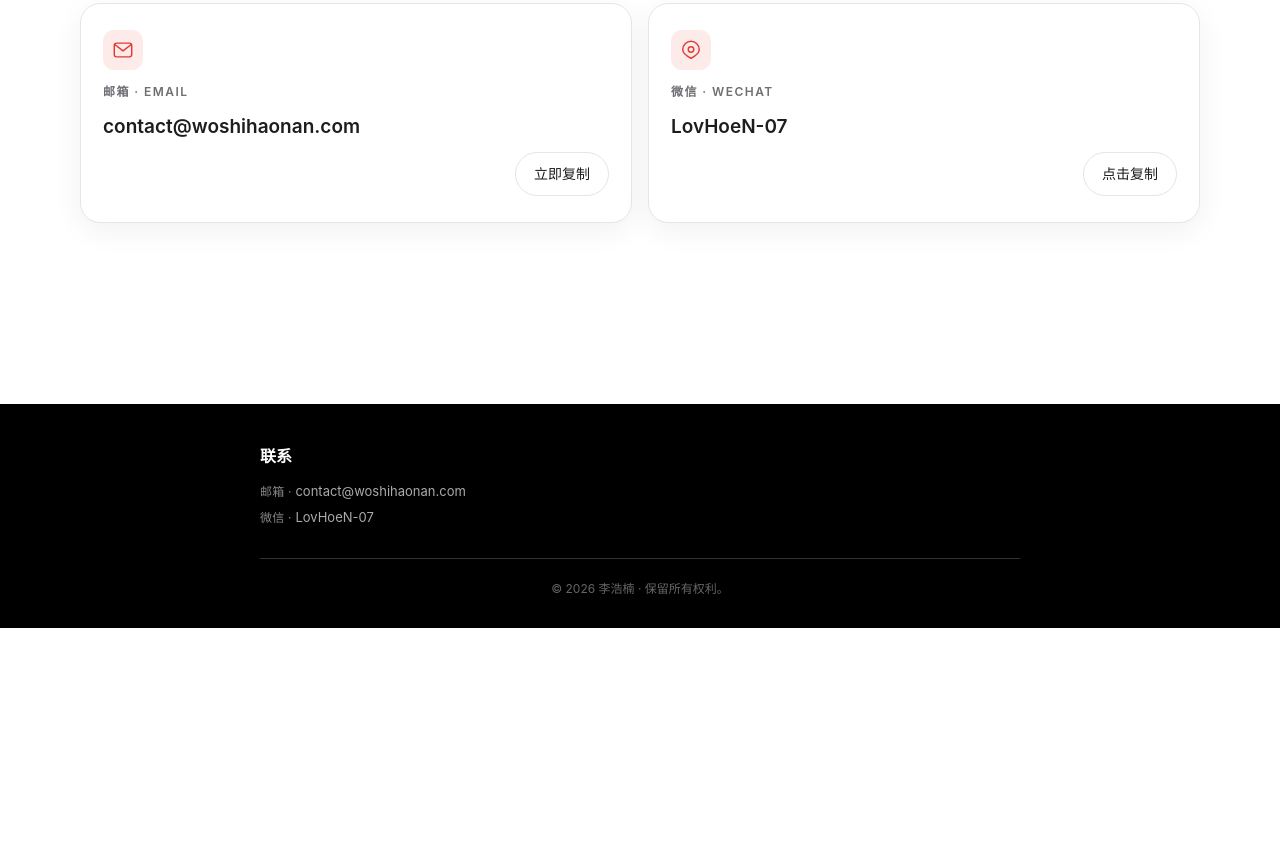
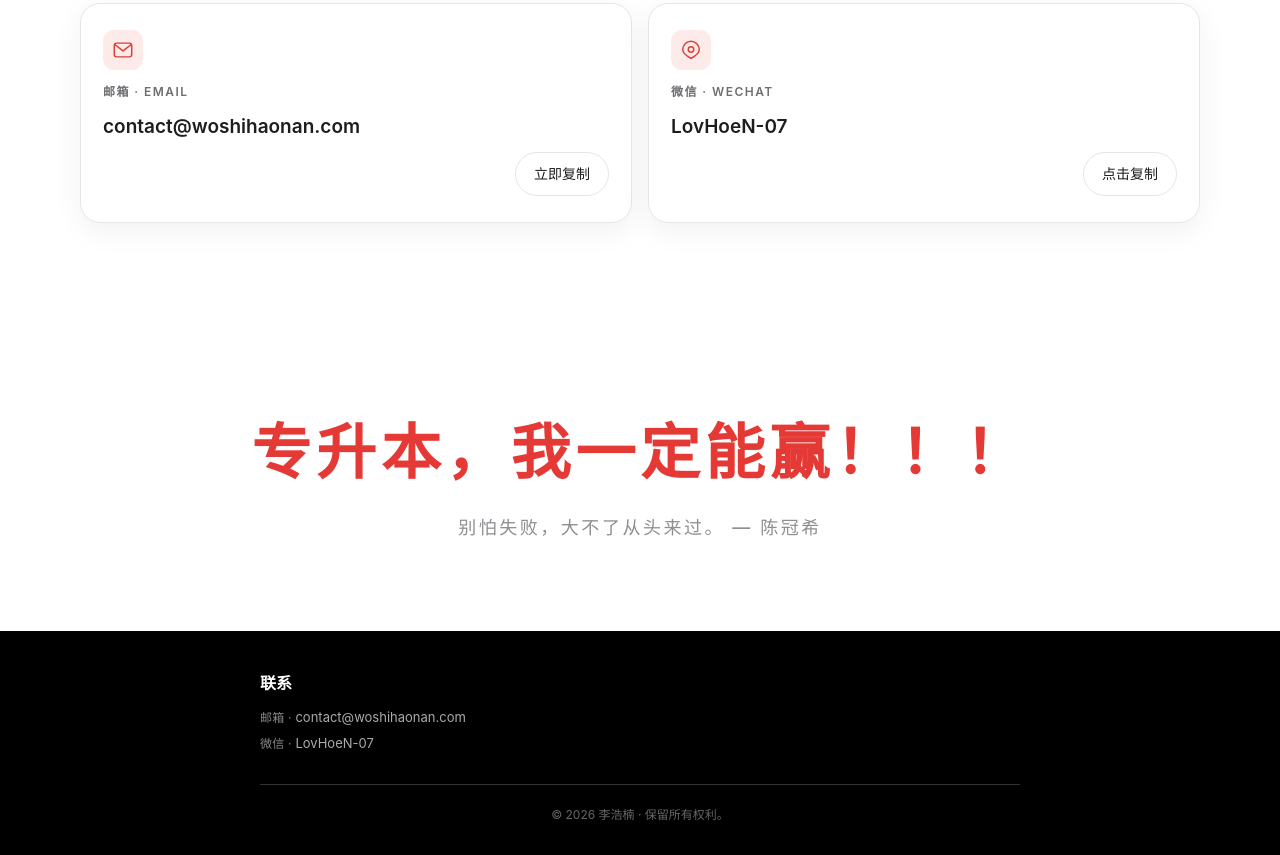
Before and after one commit to Li-web-star/lihaonan, a plain HTML site: page index.html in a window 1280 px wide. Shown: the part 4396-5251 px from the top of the page. Before the commit the page ends 5024 px from the top, so only its background shows below. Drawn offline with Linux system fonts and the light colour scheme.

Commit message:
Update index.html

```diff
--- a/index.html
+++ b/index.html
@@ -253,7 +253,7 @@ window.addEventListener('load', hideWechatToolbar);
     letter-spacing:inherit; white-space:inherit;}.contact-title .d-alt, .journey-title .d-alt{display:inline-block !important;}}@media (max-width: 760px){.t .d-alt{display:none !important;}.t .m{display:inline;
     white-space:normal;
     word-break:break-word;
-    font-size:inherit;}}.hero-sub{margin:24px 0 0;color:#a1a1a6;font-size:clamp(13px,1.6vw,16px);font-weight:400;letter-spacing:.08em;line-height:1.5;text-align:center;white-space:nowrap;opacity:0;transform:translateY(10px)}.hero-loaded .hero-sub{animation:heroSubIn 1.2s cubic-bezier(.22,.71,.22,1) 1.4s forwards}@keyframes heroSubIn{from{opacity:0;transform:translateY(10px)}to{opacity:1;transform:none}}.hero-sub__cn{display:none}@media (max-width:760px){.hero-sub{margin-top:20px;font-size:15px;letter-spacing:.05em}.hero-sub__en{display:none}.hero-sub__cn{display:inline}}@media (prefers-reduced-motion: reduce){.hero-loaded .hero-sub{animation:none}.hero-sub{opacity:1;transform:none}}</style>
+    font-size:inherit;}}.hero-sub{margin:24px 0 0;color:#a1a1a6;font-size:clamp(13px,1.6vw,16px);font-weight:400;letter-spacing:.08em;line-height:1.5;text-align:center;white-space:nowrap;opacity:0;transform:translateY(10px)}.hero-loaded .hero-sub{animation:heroSubIn 1.2s cubic-bezier(.22,.71,.22,1) 1.4s forwards}@keyframes heroSubIn{from{opacity:0;transform:translateY(10px)}to{opacity:1;transform:none}}.hero-sub__cn{display:none}@media (max-width:760px){.hero-sub{margin-top:20px;font-size:15px;letter-spacing:.05em}.hero-sub__en{display:none}.hero-sub__cn{display:inline}}@media (prefers-reduced-motion: reduce){.hero-loaded .hero-sub{animation:none}.hero-sub{opacity:1;transform:none}}.winline{background:#fff;color:#1d1d1f;text-align:center;padding:0 20px clamp(56px,8vw,88px)}.winline-text{display:inline-block;position:relative;margin:0;font-size:clamp(28px,6.8vw,60px);font-weight:700;letter-spacing:.08em;line-height:1.6;color:var(--accent)}.winline-sub{margin:14px 0 0;font-size:clamp(14px,2.4vw,18px);font-weight:500;letter-spacing:.14em;line-height:1.6;color:#8e8e93}@media (max-width:760px){.winline{padding:0 18px 56px}.winline-text{font-size:clamp(24px,6.6vw,34px);letter-spacing:.02em}.winline-sub{letter-spacing:.08em}}</style>
 
 <script>
 
@@ -390,6 +390,11 @@ window.addEventListener('load', hideWechatToolbar);
     </div>
   </div>
 </section>
+
+<div class="winline">
+  <p class="winline-text">专升本，我一定能赢！！！</p>
+  <p class="winline-sub">别怕失败，大不了从头来过。 — 陈冠希</p>
+</div>
 
 <footer>
   <div class="ft">
```
